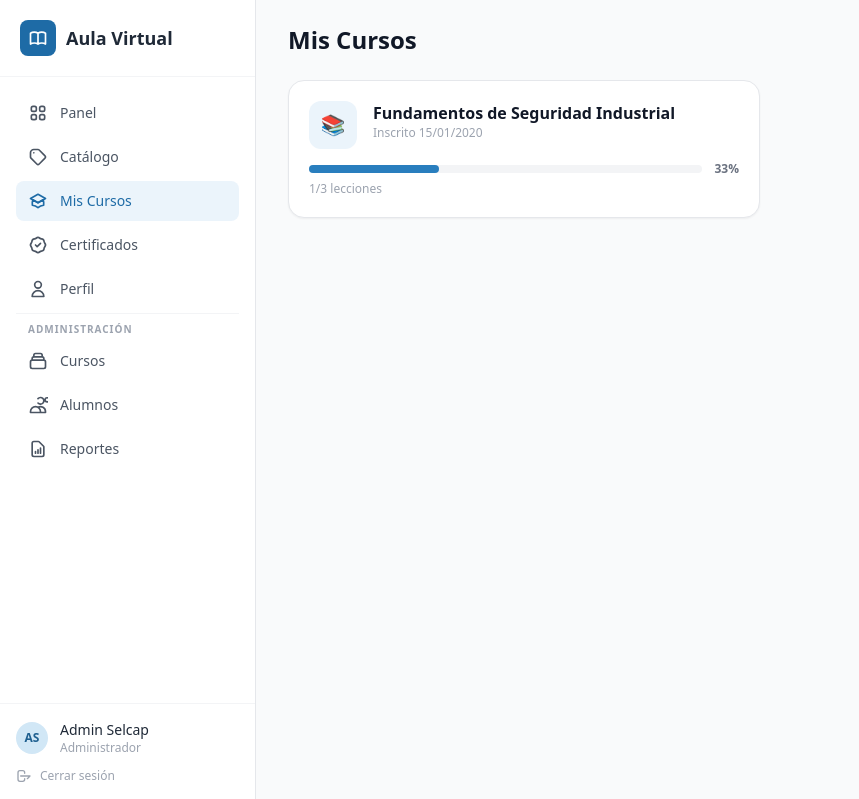
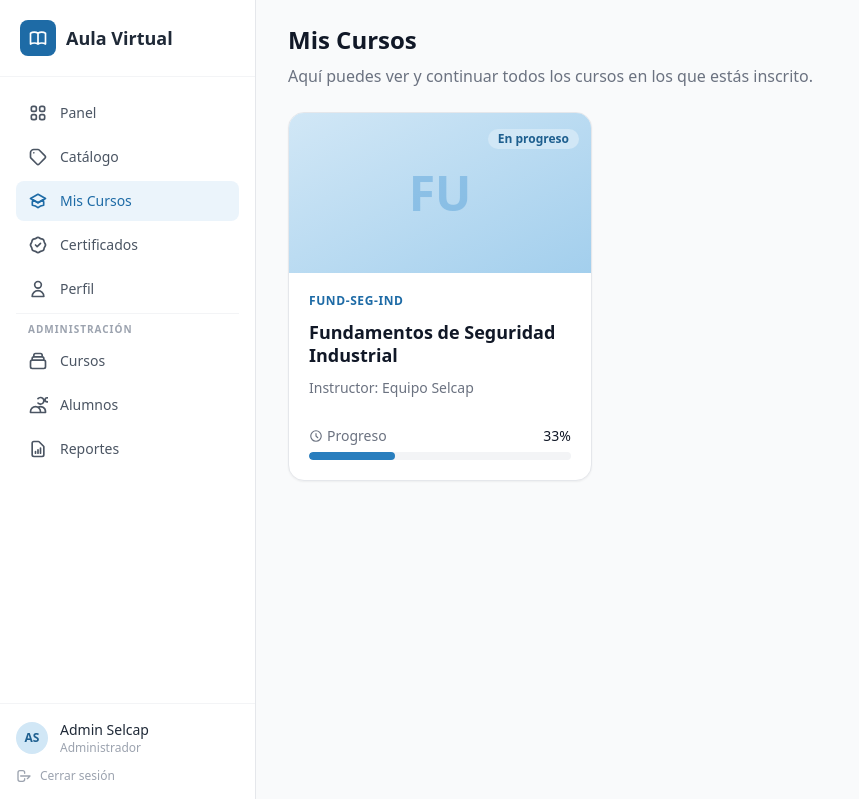
Before and after one commit to Toyoenohio/selcap_php, a PHP site: page /mis-cursos.php in a window 1280 px wide. Shown: the top 799 px of the page, without its empty margins (0-859 px from the left). Run offline with PHP 8.4, Linux system fonts and the light colour scheme; a user stored in the database is signed in; data comes from the database, SQL or seed files in the repository; tables that the repository leaves empty hold one stand-in row (values such as "Sample post"); some libraries are stand-ins or nearby versions.

Commit message:
feat: rediseño Mis Cursos — cards Next.js con gradiente, initials, badges, progreso

```diff
--- a/mis-cursos.php
+++ b/mis-cursos.php
@@ -19,32 +19,75 @@ $pageTitle = 'Mis Cursos';
 require __DIR__ . '/includes/header.php';
 ?>
 
-<h1 class="text-2xl font-extrabold text-gray-900 mb-6">Mis Cursos</h1>
+<div class="flex flex-col gap-2 mb-6">
+  <h1 class="text-2xl font-bold text-neutral-900">Mis Cursos</h1>
+  <p class="text-neutral-500">Aquí puedes ver y continuar todos los cursos en los que estás inscrito.</p>
+</div>
 
 <?php if (empty($courses)): ?>
-  <div class="bg-white rounded-2xl border-2 border-dashed border-gray-200 p-12 text-center">
-    <div class="text-5xl mb-4">📚</div>
-    <p class="text-gray-500 font-medium mb-2">No estás inscrito en ningún curso.</p>
-    <a href="<?= BASE_URL ?>/catalogo.php" class="text-selcap-600 font-semibold text-sm hover:underline">Explorar catálogo</a>
+  <div class="bg-white rounded-2xl border-2 border-dashed border-neutral-200 p-12 text-center flex flex-col items-center">
+    <div class="bg-neutral-100 p-4 rounded-full mb-4">
+      <svg class="w-8 h-8 text-neutral-400" fill="none" viewBox="0 0 24 24" stroke="currentColor"><path stroke-linecap="round" stroke-linejoin="round" stroke-width="2" d="M12 6.253v13m0-13C10.832 5.477 9.246 5 7.5 5S4.168 5.477 3 6.253v13C4.168 18.477 5.754 18 7.5 18s3.332.477 4.5 1.253m0-13C13.168 5.477 14.754 5 16.5 5c1.747 0 3.332.477 4.5 1.253v13C19.832 18.477 18.247 18 16.5 18c-1.746 0-3.332.477-4.5 1.253"/></svg>
+    </div>
+    <h3 class="text-lg font-semibold text-neutral-900 mb-2">No tienes cursos</h3>
+    <p class="text-neutral-500 mb-6 max-w-md">
+      Parece que aún no estás inscrito en ningún curso. Visita nuestro catálogo para encontrar el curso perfecto para ti.
+    </p>
+    <a href="<?= BASE_URL ?>/catalogo.php" class="inline-flex items-center px-4 py-2 bg-primary-600 hover:bg-primary-700 text-white font-medium rounded-lg transition-colors text-sm">
+      Explorar catálogo
+    </a>
   </div>
 <?php else: ?>
-  <div class="grid grid-cols-1 md:grid-cols-2 gap-4">
-    <?php foreach ($courses as $c): $pct = $c['total_lessons'] > 0 ? round($c['done_lessons'] / $c['total_lessons'] * 100) : 0; ?>
-      <a href="<?= BASE_URL ?>/curso.php?id=<?= $c['id'] ?>" class="bg-white rounded-2xl shadow-sm border border-gray-200 p-5 hover:shadow-md hover:border-selcap-200 transition-all group">
-        <div class="flex items-start gap-4 mb-3">
-          <div class="w-12 h-12 bg-selcap-50 rounded-xl flex items-center justify-center text-xl shrink-0">📚</div>
-          <div>
-            <h3 class="font-bold text-gray-900 group-hover:text-selcap-600 transition-colors"><?= htmlspecialchars($c['title']) ?></h3>
-            <p class="text-xs text-gray-400">Inscrito <?= date('d/m/Y', strtotime($c['enrolled_at'])) ?></p>
+  <div class="grid grid-cols-1 md:grid-cols-2 lg:grid-cols-3 gap-6">
+    <?php foreach ($courses as $c):
+      $pct = $c['total_lessons'] > 0 ? round($c['done_lessons'] / $c['total_lessons'] * 100) : 0;
+      $initials = mb_substr($c['title'], 0, 2);
+      $status = $pct === 100 ? 'Completado' : ($pct > 0 ? 'En progreso' : 'No iniciado');
+    ?>
+      <a href="<?= BASE_URL ?>/curso.php?id=<?= $c['id'] ?>"
+         class="bg-white rounded-2xl shadow-sm border border-neutral-200 overflow-hidden hover:shadow-md transition-shadow h-full flex flex-col group">
+        <!-- Header gradient -->
+        <div class="h-40 bg-gradient-to-br from-primary-100 to-primary-200 flex items-center justify-center relative">
+          <span class="text-5xl font-bold text-primary-300/50 group-hover:scale-110 transition-transform duration-300 select-none">
+            <?= htmlspecialchars(strtoupper($initials)) ?>
+          </span>
+          <div class="absolute top-3 right-3">
+            <?php if ($pct === 100): ?>
+              <span class="inline-flex px-2.5 py-0.5 rounded-full text-xs font-semibold bg-green-100 text-green-700">Completado</span>
+            <?php elseif ($pct > 0): ?>
+              <span class="inline-flex px-2.5 py-0.5 rounded-full text-xs font-semibold bg-primary-100 text-primary-700">En progreso</span>
+            <?php else: ?>
+              <span class="inline-flex px-2.5 py-0.5 rounded-full text-xs font-semibold bg-neutral-100 text-neutral-600">No iniciado</span>
+            <?php endif; ?>
           </div>
         </div>
-        <div class="flex items-center gap-3">
-          <div class="flex-1 bg-gray-100 rounded-full h-2">
-            <div class="h-2 rounded-full <?= $pct === 100 ? 'bg-green-500' : 'bg-selcap-500' ?> transition-all" style="width:<?= $pct ?>%"></div>
+
+        <!-- Card body -->
+        <div class="p-5 flex flex-col flex-1 gap-3">
+          <?php if ($c['sku']): ?>
+            <span class="text-xs font-semibold uppercase tracking-wider text-primary-600">
+              <?= htmlspecialchars($c['sku']) ?>
+            </span>
+          <?php endif; ?>
+          <h3 class="font-bold text-neutral-900 text-lg leading-tight line-clamp-2">
+            <?= htmlspecialchars($c['title']) ?>
+          </h3>
+          <p class="text-sm text-neutral-500">
+            Instructor: Equipo Selcap
+          </p>
+          <div class="mt-auto pt-4">
+            <div class="flex justify-between text-sm mb-1.5">
+              <span class="text-neutral-500 flex items-center gap-1">
+                <svg class="w-3.5 h-3.5" fill="none" viewBox="0 0 24 24" stroke="currentColor"><path stroke-linecap="round" stroke-linejoin="round" stroke-width="2" d="M12 8v4l3 3m6-3a9 9 0 11-18 0 9 9 0 0118 0z"/></svg>
+                Progreso
+              </span>
+              <span class="font-medium text-neutral-900"><?= $pct ?>%</span>
+            </div>
+            <div class="w-full bg-neutral-100 rounded-full h-2 overflow-hidden">
+              <div class="h-2 rounded-full transition-all <?= $pct === 100 ? 'bg-green-500' : 'bg-primary-500' ?>" style="width:<?= $pct ?>%"></div>
+            </div>
           </div>
-          <span class="text-xs font-semibold text-gray-500"><?= $pct ?>%</span>
         </div>
-        <p class="text-xs text-gray-400 mt-1"><?= $c['done_lessons'] ?>/<?= $c['total_lessons'] ?> lecciones</p>
       </a>
     <?php endforeach; ?>
   </div>
```
